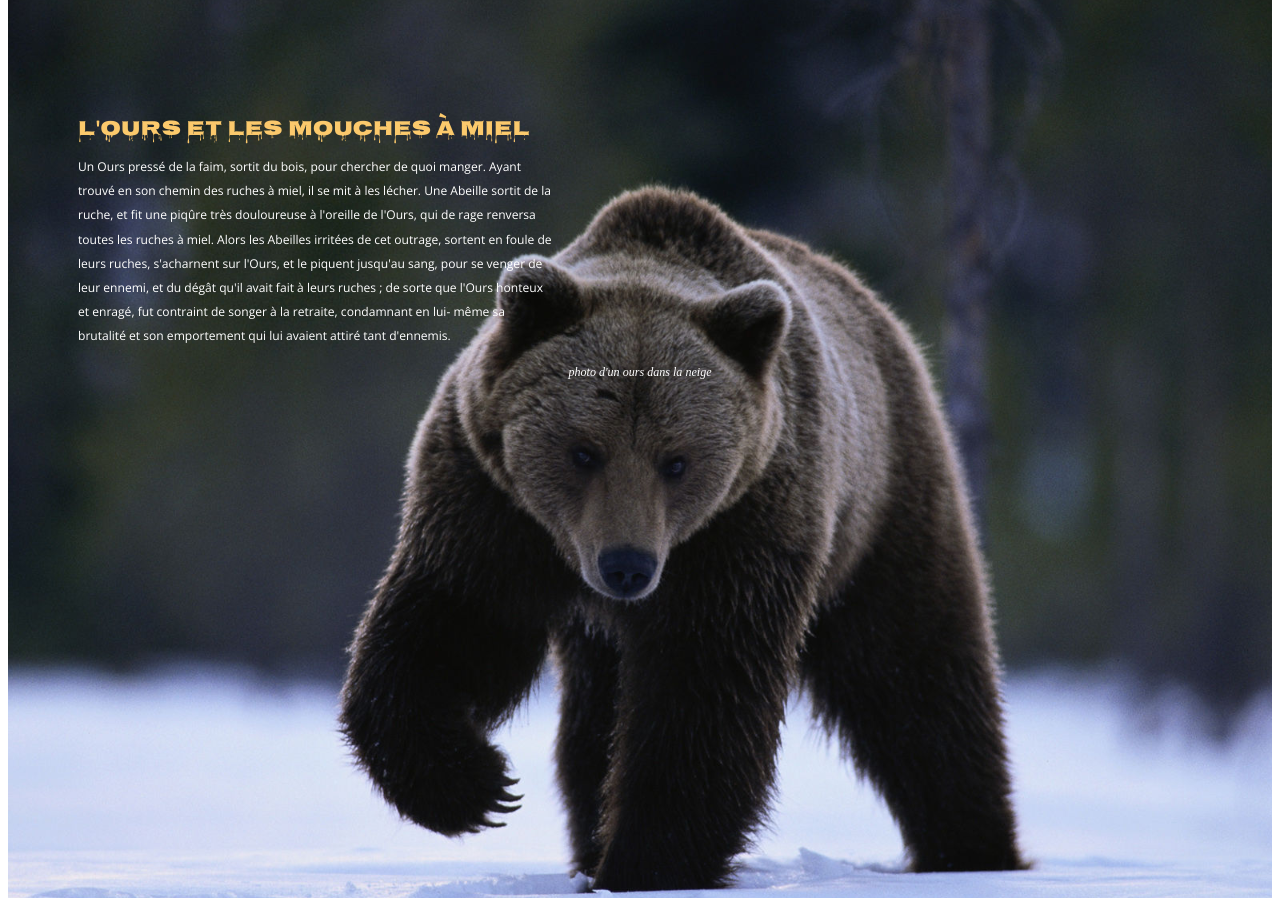
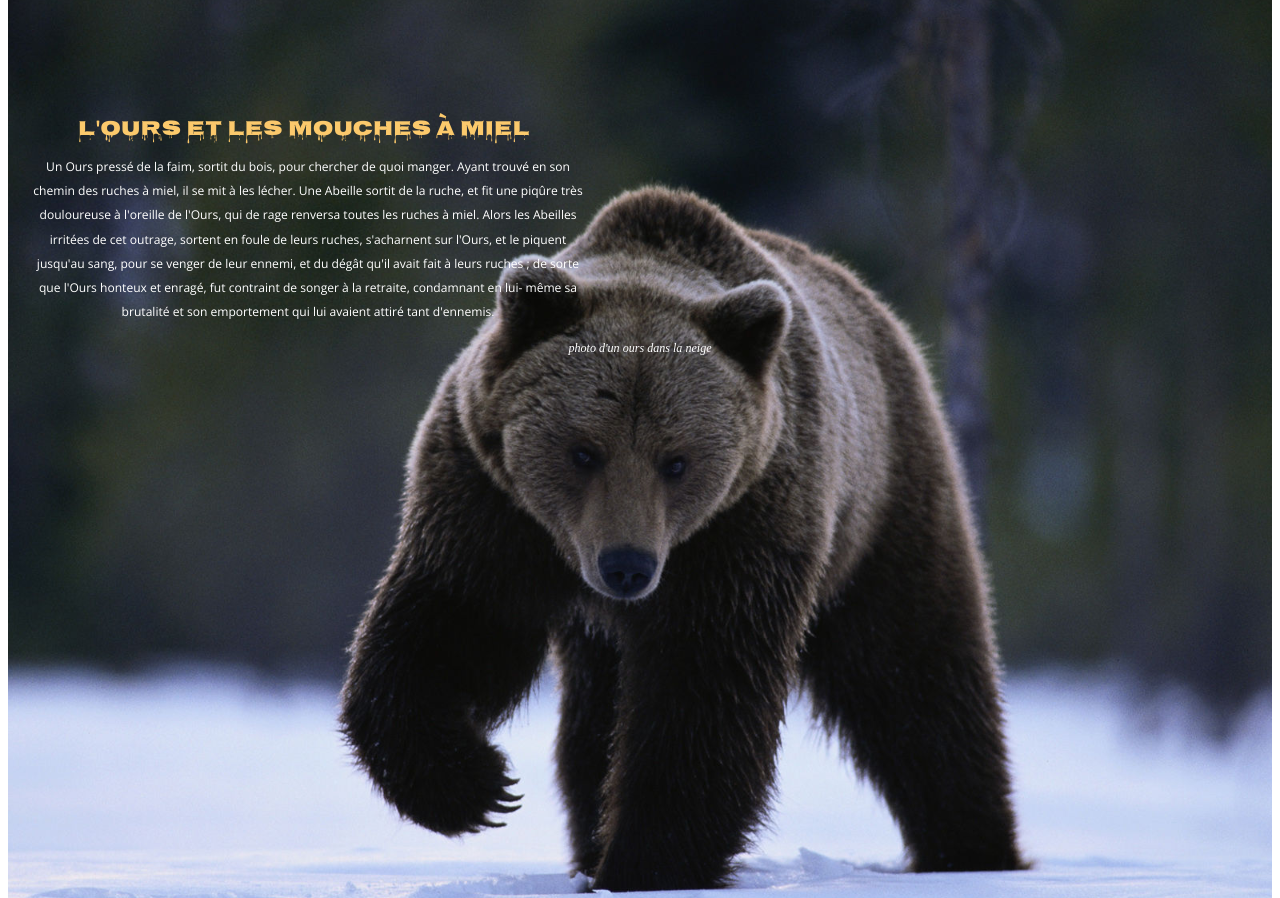
Before and after one commit to pmcgarnier/D3_Projet1_esope, a plain HTML site: page index.html in a window 1280 px wide. Shown: the part 1624-2522 px from the top of the page. Drawn offline with nearby package versions, Linux system fonts and the light colour scheme; a web font is replaced by a local one.

Commit message:
changement
paragraphe 2

```diff
--- a/css/typo.css
+++ b/css/typo.css
@@ -56,13 +56,11 @@ margin-top: 100px;
 margin-left:50px;
 }
 
-#section02 p {
+#section02 .content {
 font-family: 'Open Sans', sans-serif;
 line-height: 2em;
 font-size: 1em;
-text-align: left;
-margin-right: 700px;
-margin-left:50px;
+max-width: 560px;
 }
 
 #section03 h1 {
@@ -80,7 +78,7 @@ margin: 70px}
 #section04 p {
 font-family: 'Markazi Text', serif;
 color: rgb(245, 240, 230);
-font-size: 4em;
+font-size: 7em;
 text-align: center;
 }
 
```
